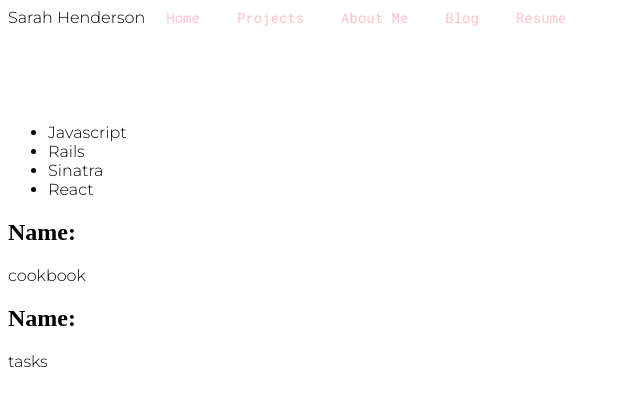
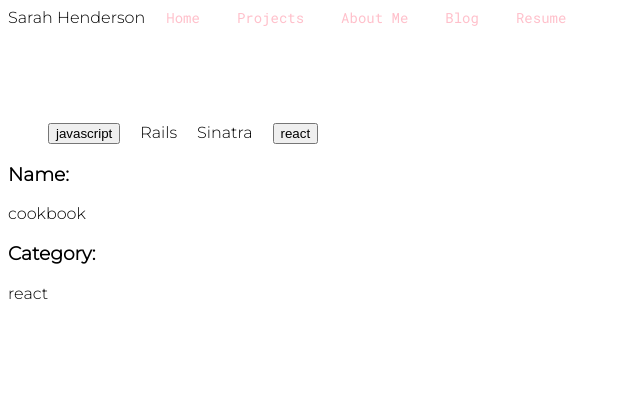
Before and after one commit to srosiex/portfolio-frontend, a React (Create React App) app: page /projects in a window 1280 px wide. Shown: the top 406 px of the page, without its empty margins (0-640 px from the left). Built offline with nearby package versions, Linux system fonts and the light colour scheme; a web font is replaced by a local one.

Commit message:
added filter functionality to switch between category cards

```diff
--- a/src/App.css
+++ b/src/App.css
@@ -105,6 +105,15 @@ color: black;
 }
 .projects-grid{
     display: flex;
+}
+.category-tabs li{
+    display: inline-block;
+    margin-right: 20px;
+}
+.category-tabs li:hover{
+    background-color: lightsteelblue;
+    cursor: pointer;
+    border-radius: 9px;
 }
 
 /* //////Blog///// */
--- a/src/components/Projects.js
+++ b/src/components/Projects.js
@@ -9,25 +9,44 @@ export class Projects extends Component {
         super(props);
 
         this.state = {
-            activeTab: 0
+            activeTab: 'react'
         }
     }
 
-     projectList = () => projects.map(p=> <ProjCard name={p.name} />)
+    projectList = (projects) => projects.map(p=> <ProjCard projects={p} />)
+
+    handleClick = e => {
+        e.preventDefault()
+        this.setState({
+            activeTab: e.target.value
+        })
+    }
+
+    filterProj = () => {
+        let filteredList = '';
+        if(this.state.activeTab === 'react'){
+            filteredList = projects.filter(p=>p.category==='react')
+        }else if(this.state.activeTab === 'javascript'){
+            filteredList = projects.filter(p=>p.category ==='javascript')
+        }
+
+        return filteredList
+    }
 
     render() {
+        console.log(this.state)
         return (
             <div className="projects-body">
-                <div className="category-tabs" activeTab={this.state.activeTab} onChange={(tabId) => this.setState({activeTab: tabId})} >
-                       <ul className="tabs"  >
-                       <li>Javascript</li>
+                <div className="category-tabs">
+                       <ul className="tabs">
+                       <li><button value="javascript" onClick={this.handleClick}>javascript</button></li>
                        <li>Rails</li>
                        <li>Sinatra</li>
-                       <li>React</li>
+                       <li><button value="react" onClick={this.handleClick}>react</button></li>
                        </ul>
                 </div>
                     <div className="content">
-                        {this.projectList()}
+                        {this.projectList(this.filterProj())}
                     </div>
                 </div>
 
--- a/src/containers/ProjCard.js
+++ b/src/containers/ProjCard.js
@@ -1,14 +1,13 @@
 import React, { Component } from 'react'
 
-export class ProjCard extends Component {
-    render() {
-        {console.log(this.props)}
+const ProjCard = ({projects}) => {
         return (
             <div>
-                <h2>Name: </h2> {this.props.name}
+                <h3>Name: </h3> {projects.name}
+                <h3>Category: </h3> {projects.category}
+
             </div>
         )
-    }
-}
+        }
 
 export default ProjCard
```
